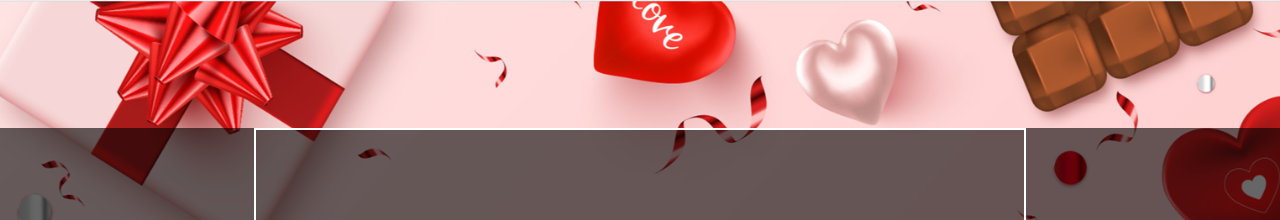
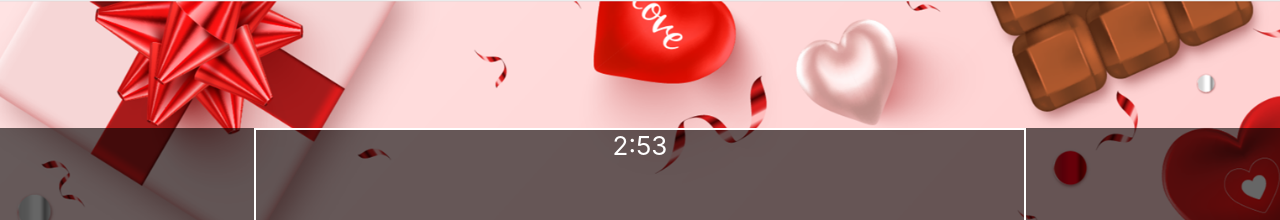
Before and after one commit to leduongk54a2/landingpage-8-3, a React (Create React App) app: page / in a window 1280 px wide. Shown: the top 220 px of the page. Built offline with nearby package versions, Linux system fonts and the light colour scheme.

Commit message:
init time count-down

```diff
--- a/src/App.js
+++ b/src/App.js
@@ -1,6 +1,6 @@
 import logo from "./logo.svg";
 import "./App.css";
-import TimeCountdown from "./Component/TimeCountdown/TimeCountdown";
+import TimeCountdown from "./Component/TimeCountdown";
 
 function App() {
   return (
--- /dev/null
+++ b/src/Component/TimeCountdown/CountDown/index.jsx
@@ -0,0 +1,30 @@
+import React, { useEffect, useState } from "react";
+
+const CountDown = ({ delayResend = "180" }) => {
+  const [delay, setDelay] = useState(+delayResend);
+  const minutes = Math.floor(delay / 60);
+  const seconds = Math.floor(delay % 60);
+  useEffect(() => {
+    const timer = setInterval(() => {
+      setDelay(delay - 1);
+    }, 1000);
+
+    if (delay === 0) {
+      clearInterval(timer);
+    }
+
+    return () => {
+      clearInterval(timer);
+    };
+  });
+
+  return (
+    <>
+      <span>
+        {minutes}:{seconds}
+      </span>
+    </>
+  );
+};
+
+export default CountDown;
--- a/src/Component/TimeCountdown/TimeCountdown.jsx
+++ b/src/Component/TimeCountdown/index.jsx
@@ -1,11 +1,14 @@
 import React from "react";
+import CountDown from "./CountDown";
 import "./index.scss";
 
 export default function TimeCountdown() {
   return (
     <div className="back-ground">
       <div className="time-wrapper">
-        <div className="main-content"></div>
+        <div className="main-content">
+          <CountDown></CountDown>
+        </div>
       </div>
     </div>
   );
```
